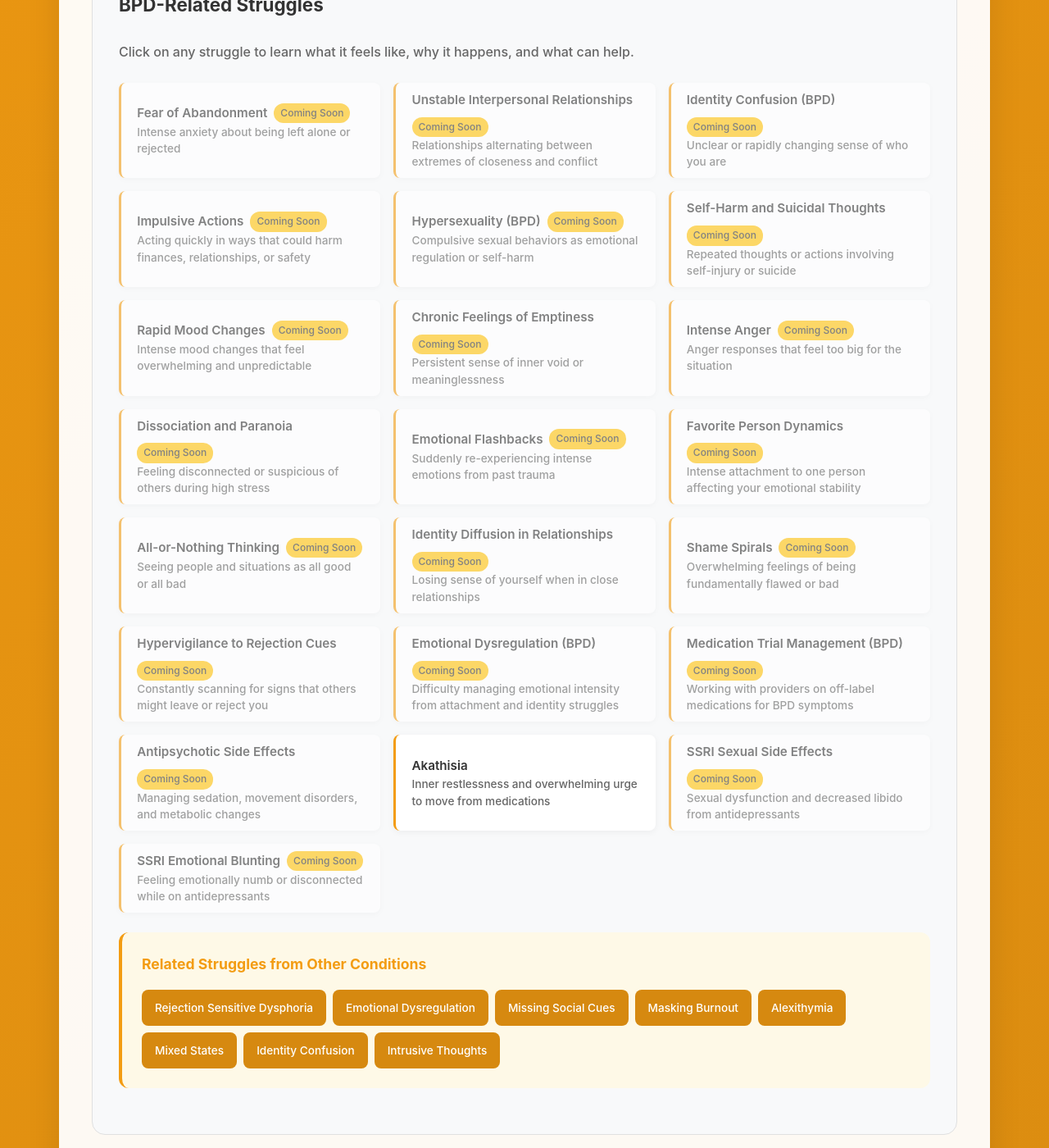
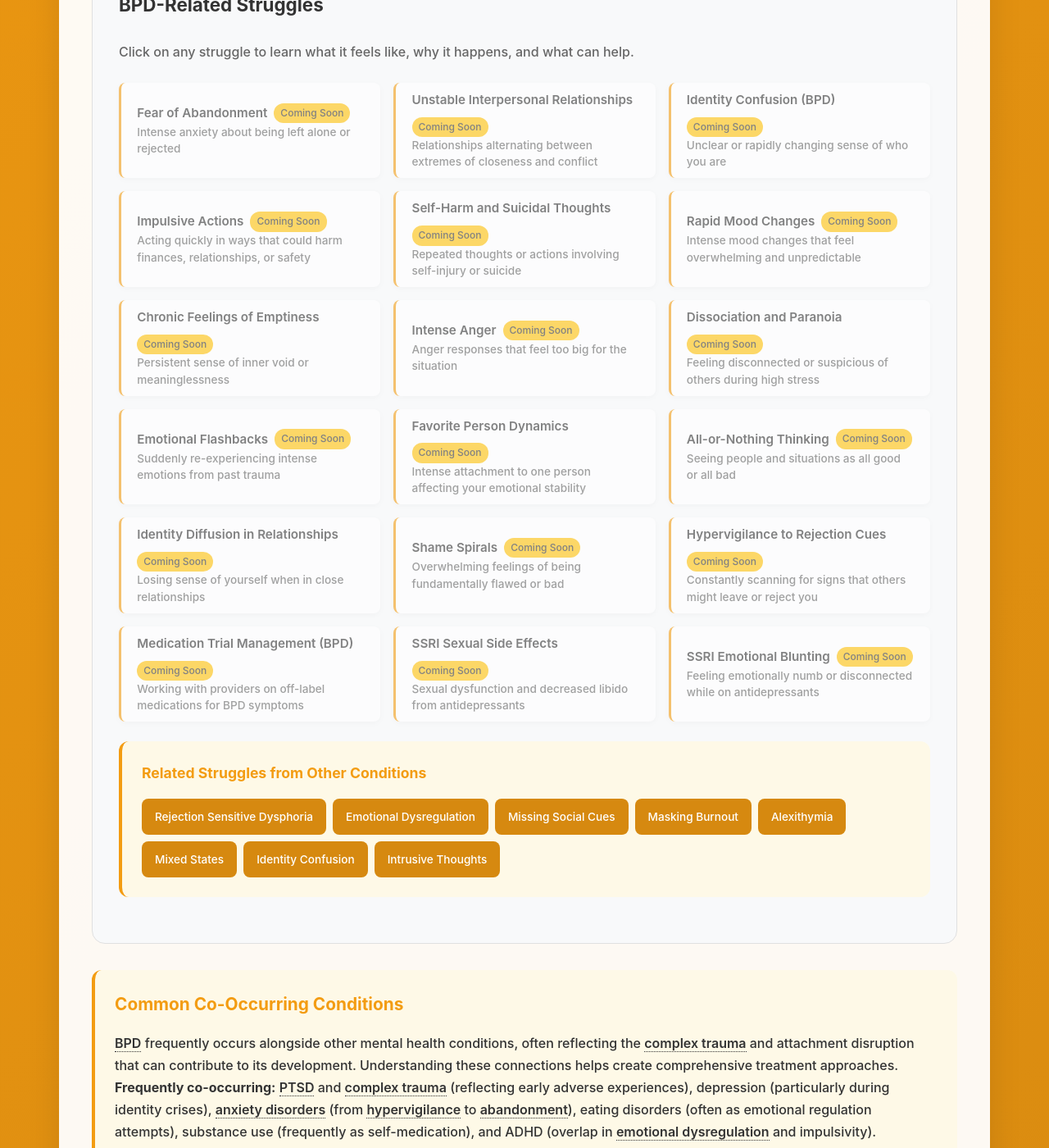
Before and after one commit to neurodivergent-survival-guide/neurodivergent-survival-guide, a Jekyll site: the page built from conditions/bpd.html, in a window 1280 px wide and 1400 px high, scrolled down 2295 px. Shown: the whole window at 82% size. Built offline with Jekyll 4.4.1, drawn with Linux system fonts in a browser that asks for light colours.

Commit message:
Update struggle_order.yml

```diff
--- a/_data/struggle_order.yml
+++ b/_data/struggle_order.yml
@@ -1,6 +1,6 @@
 # /_data/struggle_order.yml
-# Updated to reflect multi-condition struggles and condition-specific versions
-# Format: struggle-condition for variants, simple names for single-condition or shared struggles
+# Updated to reflect corrected project specification
+# Removes inappropriate emotional dysregulation pages and integrates hypersexuality appropriately
 
 adhd:
   - slug: "task-initiation-paralysis"
@@ -33,14 +33,11 @@
   - slug: "impulsive-decision-making"
     title: "Impulsive Decision-Making"
     description: "Making quick choices without fully considering consequences"
-  - slug: "hypersexuality-adhd"
-    title: "Hypersexuality (ADHD)"
-    description: "Compulsive sexual thoughts or behaviors from impulse control issues"
   - slug: "rejection-sensitive-dysphoria"
     title: "Rejection Sensitive Dysphoria"
     description: "Intense emotional response to perceived rejection or criticism"
-  - slug: "emotional-dysregulation-adhd"
-    title: "Emotional Dysregulation (ADHD)"
+  - slug: "emotional-dysregulation"
+    title: "Emotional Dysregulation"
     description: "Difficulty managing emotional intensity from dopamine regulation differences"
   - slug: "hyperfocus-episodes"
     title: "Hyperfocus Episodes"
@@ -101,9 +98,6 @@
   - slug: "masking-burnout"
     title: "Masking Burnout"
     description: "Exhaustion from years of camouflaging your authentic self"
-  - slug: "emotional-dysregulation-autism"
-    title: "Emotional Dysregulation (Autism)"
-    description: "Difficulty managing emotional intensity from sensory and social overwhelm"
   - slug: "late-diagnosis-grief"
     title: "Late Diagnosis Grief"
     description: "Processing missed opportunities and identity reconstruction after adult diagnosis"
@@ -127,9 +121,6 @@
   - slug: "increased-goal-directed-activity"
     title: "Increased Goal-Directed Activity"
     description: "Excessive involvement in activities during manic periods"
-  - slug: "hypersexuality-bipolar"
-    title: "Hypersexuality (Bipolar)"
-    description: "Compulsive sexual thoughts or behaviors during manic episodes"
   - slug: "poor-judgment-during-episodes"
     title: "Poor Judgment During Episodes"
     description: "Making decisions that seem reasonable but have negative consequences"
@@ -172,9 +163,6 @@
   - slug: "identity-confusion-bipolar"
     title: "Identity Confusion (Bipolar)"
     description: "Feeling unsure of your real self across different mood states"
-  - slug: "emotional-dysregulation-bipolar"
-    title: "Emotional Dysregulation (Bipolar)"
-    description: "Difficulty managing emotional intensity during mood episodes"
   - slug: "relationship-strain-from-mood-volatility"
     title: "Relationship Strain from Mood Volatility"
     description: "Impact of mood episodes on family, friends, and romantic relationships"
@@ -192,25 +180,22 @@
   - slug: "identity-confusion-bpd"
     title: "Identity Confusion (BPD)"
     description: "Unclear or rapidly changing sense of who you are"
-  - slug: "impulsivity-potentially-damaging"
+  - slug: "impulsive-actions"
     title: "Impulsive Actions"
     description: "Acting quickly in ways that could harm finances, relationships, or safety"
-  - slug: "hypersexuality-bpd"
-    title: "Hypersexuality (BPD)"
-    description: "Compulsive sexual behaviors as emotional regulation or self-harm"
-  - slug: "recurrent-suicidal-behaviors-self-harm"
+  - slug: "self-harm-and-suicidal-thoughts"
     title: "Self-Harm and Suicidal Thoughts"
     description: "Repeated thoughts or actions involving self-injury or suicide"
-  - slug: "affective-instability"
+  - slug: "rapid-mood-changes"
     title: "Rapid Mood Changes"
     description: "Intense mood changes that feel overwhelming and unpredictable"
   - slug: "chronic-feelings-of-emptiness"
     title: "Chronic Feelings of Emptiness"
     description: "Persistent sense of inner void or meaninglessness"
-  - slug: "inappropriate-intense-anger"
+  - slug: "intense-anger"
     title: "Intense Anger"
     description: "Anger responses that feel too big for the situation"
-  - slug: "stress-related-dissociation-paranoia"
+  - slug: "dissociation-and-paranoia"
     title: "Dissociation and Paranoia"
     description: "Feeling disconnected or suspicious of others during high stress"
   - slug: "emotional-flashbacks"
@@ -219,7 +204,7 @@
   - slug: "favorite-person-dynamics"
     title: "Favorite Person Dynamics"
     description: "Intense attachment to one person affecting your emotional stability"
-  - slug: "splitting-black-and-white-thinking"
+  - slug: "all-or-nothing-thinking"
     title: "All-or-Nothing Thinking"
     description: "Seeing people and situations as all good or all bad"
   - slug: "identity-diffusion-in-relationships"
@@ -231,18 +216,9 @@
   - slug: "hypervigilance-to-rejection-cues"
     title: "Hypervigilance to Rejection Cues"
     description: "Constantly scanning for signs that others might leave or reject you"
-  - slug: "emotional-dysregulation-bpd"
-    title: "Emotional Dysregulation (BPD)"
-    description: "Difficulty managing emotional intensity from attachment and identity struggles"
   - slug: "medication-trial-management-bpd"
     title: "Medication Trial Management (BPD)"
     description: "Working with providers on off-label medications for BPD symptoms"
-  - slug: "antipsychotic-side-effects"
-    title: "Antipsychotic Side Effects"
-    description: "Managing sedation, movement disorders, and metabolic changes"
-  - slug: "akathisia"
-    title: "Akathisia"
-    description: "Inner restlessness and overwhelming urge to move from medications"
   - slug: "ssri-sexual-side-effects"
     title: "SSRI Sexual Side Effects"
     description: "Sexual dysfunction and decreased libido from antidepressants"
@@ -278,9 +254,3 @@
   - slug: "secondary-depression-from-shame-exhaustion"
     title: "Secondary Depression from Shame Exhaustion"
     description: "Mood problems that develop from the burden of living with OCD"
-  - slug: "ssri-sexual-side-effects"
-    title: "SSRI Sexual Side Effects"
-    description: "Sexual dysfunction and decreased libido from antidepressants"
-  - slug: "ssri-emotional-blunting"
-    title: "SSRI Emotional Blunting"
-    description: "Feeling emotionally numb or disconnected while on antidepressants"
```
